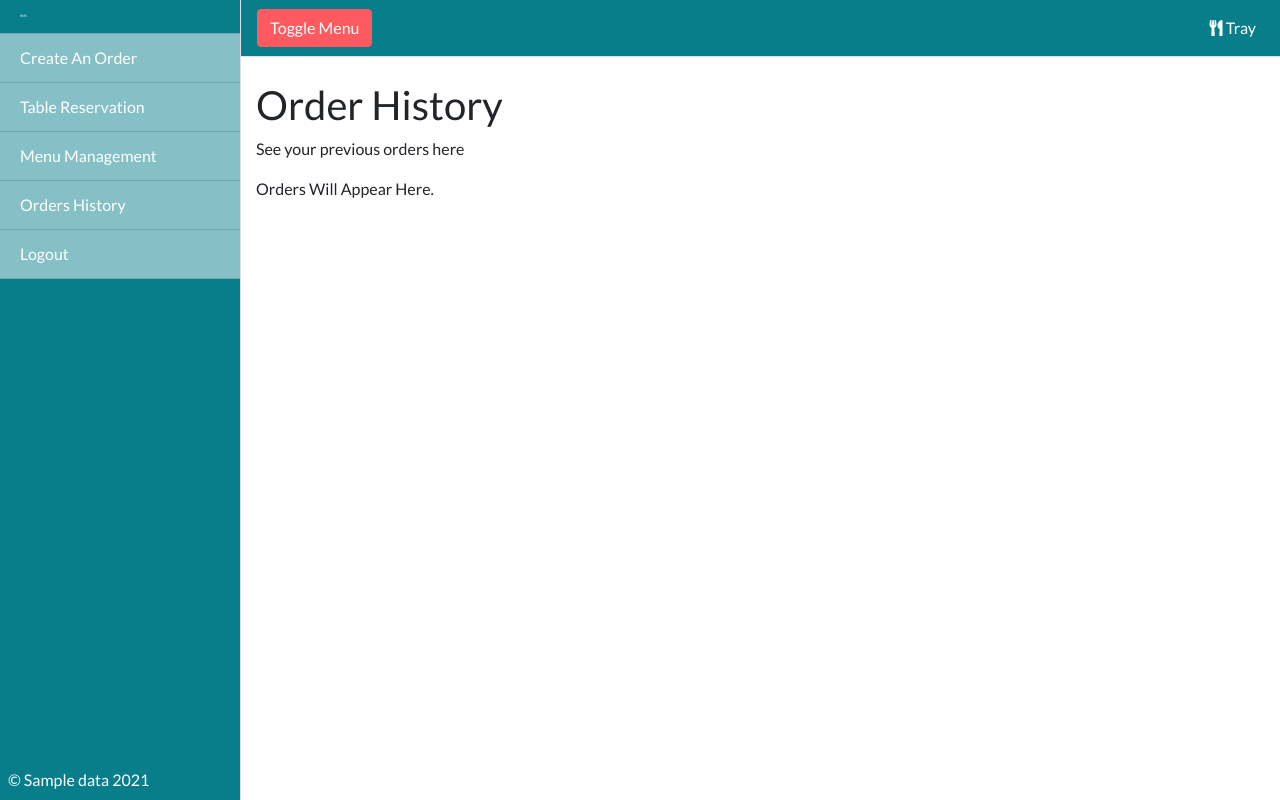
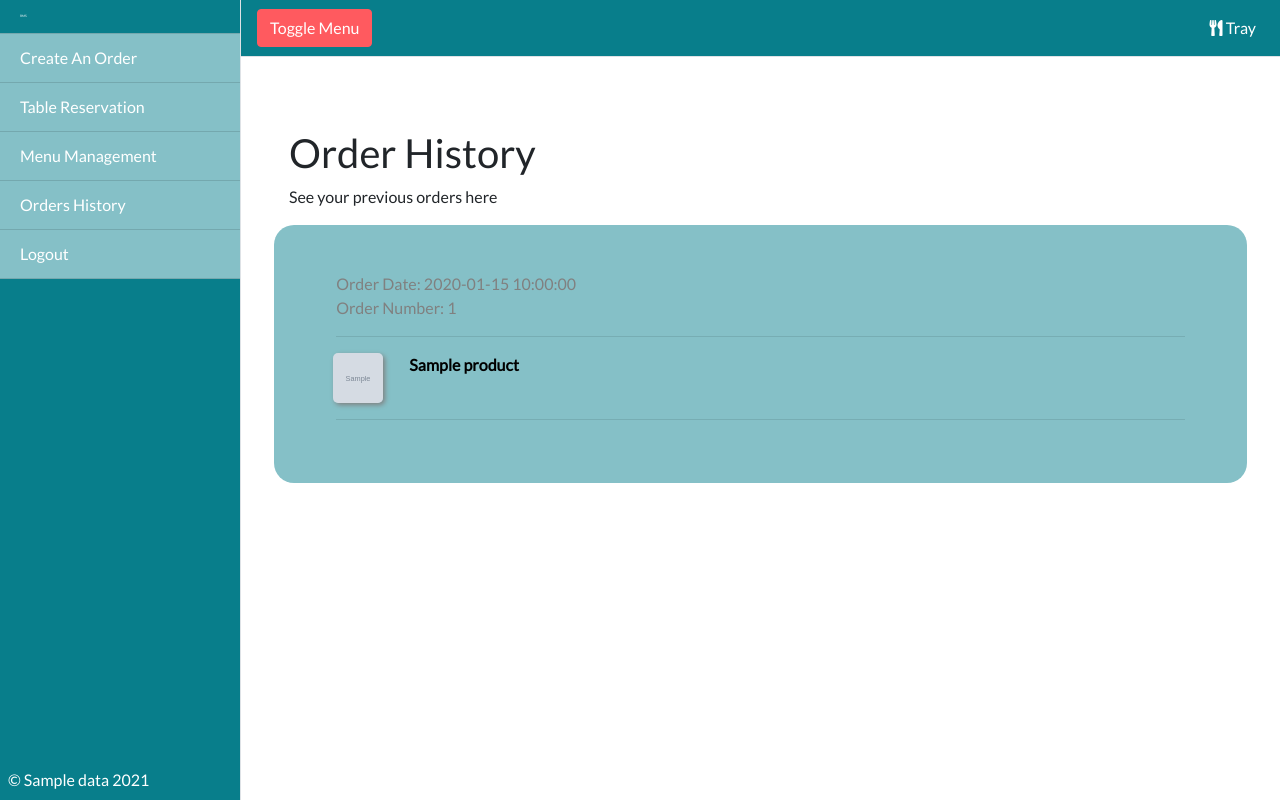
Before and after one commit to riteshsharma18/restaurant-app, a Flask app: template templates/private/order-history.html in a window 1280 px wide. Run offline with Flask 2, Linux system fonts and the light colour scheme; the template is opened without the code that fills it: most values are stand-ins (such as "Sample title", 1, 10 or a date in 2020); grey boxes marked "Sample" are stand-in pictures; some libraries are stand-ins or nearby versions.

Commit message:
updated order-history to wget working with server

```diff
--- a/templates/private/order-history.html
+++ b/templates/private/order-history.html
@@ -55,7 +55,7 @@
 
           <div class="container-fluid">
             <div class="row ">
-                <div class="col-md-9 main-content">
+                <div class="col-md-12 p-5 main-content">
                   <h1 class="mt-4">Order History</h1>
                 <p>See your previous orders here</p>
 
@@ -64,19 +64,38 @@
                     <i class="fas fa-info"></i> There are no past orders yet. Go to <a href="{{url_for('index')}}">Create An Order</a> to make your first order.
                 </div>
                 {% else %}
-                Orders Will Appear Here.
+                    {%for order in data.orders%}
+                    <div class="row my-3 bg-primary-light" style=" padding: 5%; border-radius: 20px;">
+                        <div class="col-12" style="color:grey;">
+                            Order Date: {{order.details.datetime}} <br/>
+                            Order Number: {{order.id}}
+                            <hr/>
+                            {%for product in order.products%}
+                            <div class="row my-2">
+                                <div class="col-md-1" style="display: flex; justify-content: center;">
+                                    <img src="{{url_for('static', filename="images/")}}{{product.image}}" style="border-radius:5px; box-shadow: 2px 2px 5px grey;" width="50px" height="50px" />
+                                </div>
+                                <div class="col-md-11">
+                                    <span class="text-black" style="color: black; font-weight: bolder;">{{product.name}}</span>
+                                </div>
+                            </div>
+                            <hr/>
+                            {%endfor%}
+                        </div>
+
+                    </div>
+                    {%endfor%}
                 {% endif %}
 
 
                 </div>
-                <div class="col-md-3 p-3">
-                  </div>
+
             </div>
         </div>
         </div>
         <!-- /#page-content-wrapper -->
 
-
+      </div>
 
 
 </body>
```
